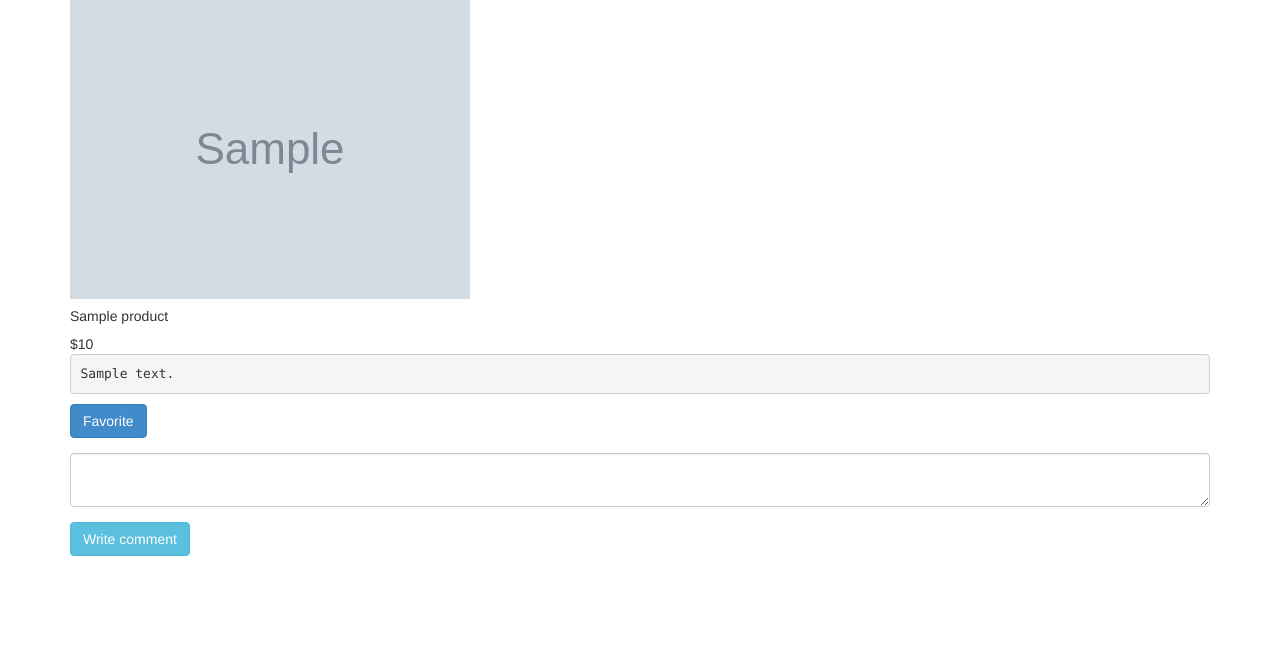
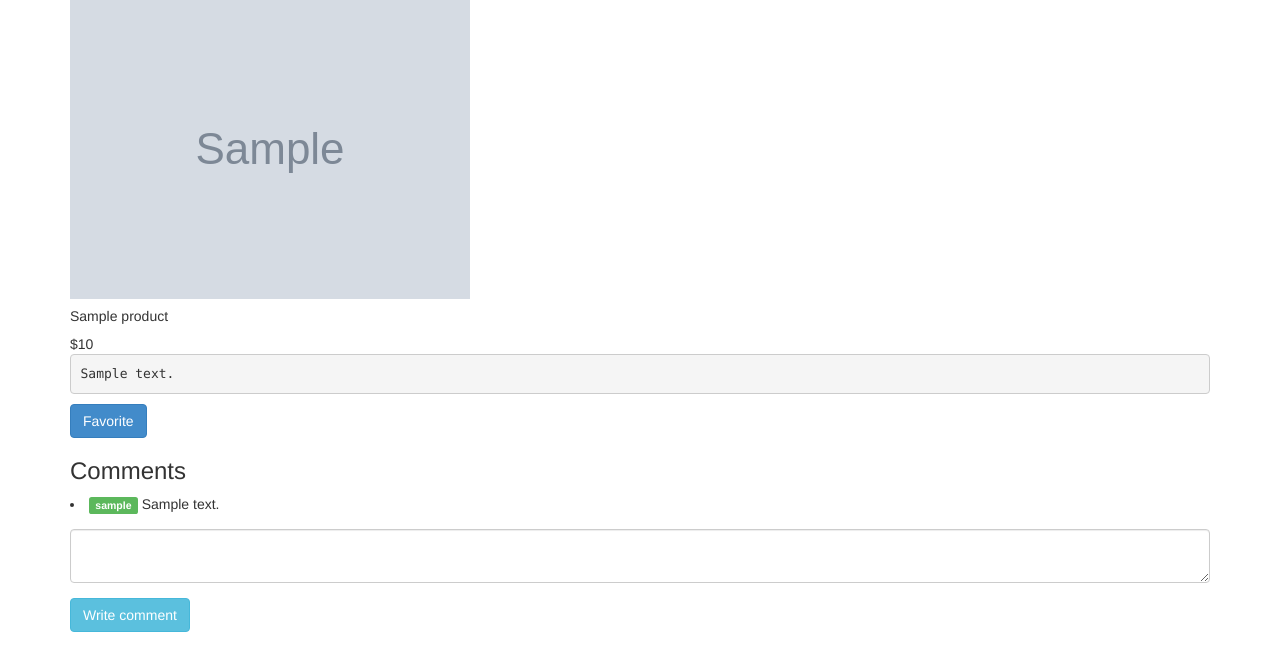
Before and after one commit to youngrok/minishop, a Django app: page /product/1 in a window 1280 px wide. Shown: the part 73-744 px from the top of the page. Run offline with Django 3.2, Linux system fonts and the light colour scheme; tables that the repository leaves empty hold one stand-in row (values such as "Sample post"); grey boxes marked "Sample" are stand-in pictures.

Commit message:
댓글 보여주기

```diff
--- a/shopping/templates/show.html
+++ b/shopping/templates/show.html
@@ -12,6 +12,10 @@
 			<a href="/favorite/{{product.id}}" class="btn btn-primary">Favorite</a>
 		</div>
 
+		<h3>Comments</h3>
+		{% for comment in product.comment_set.all %}
+			<li><span class="label label-success">{{comment.user.username}}</span> {{comment.content}}</li>
+		{% endfor %}
 		<form class="form" action="/comment/create" method="post">
 			<div class="form-group">
 				<input class="form-control" type="hidden" name="csrfmiddlewaretoken" value="{{csrf_token}}">
```
